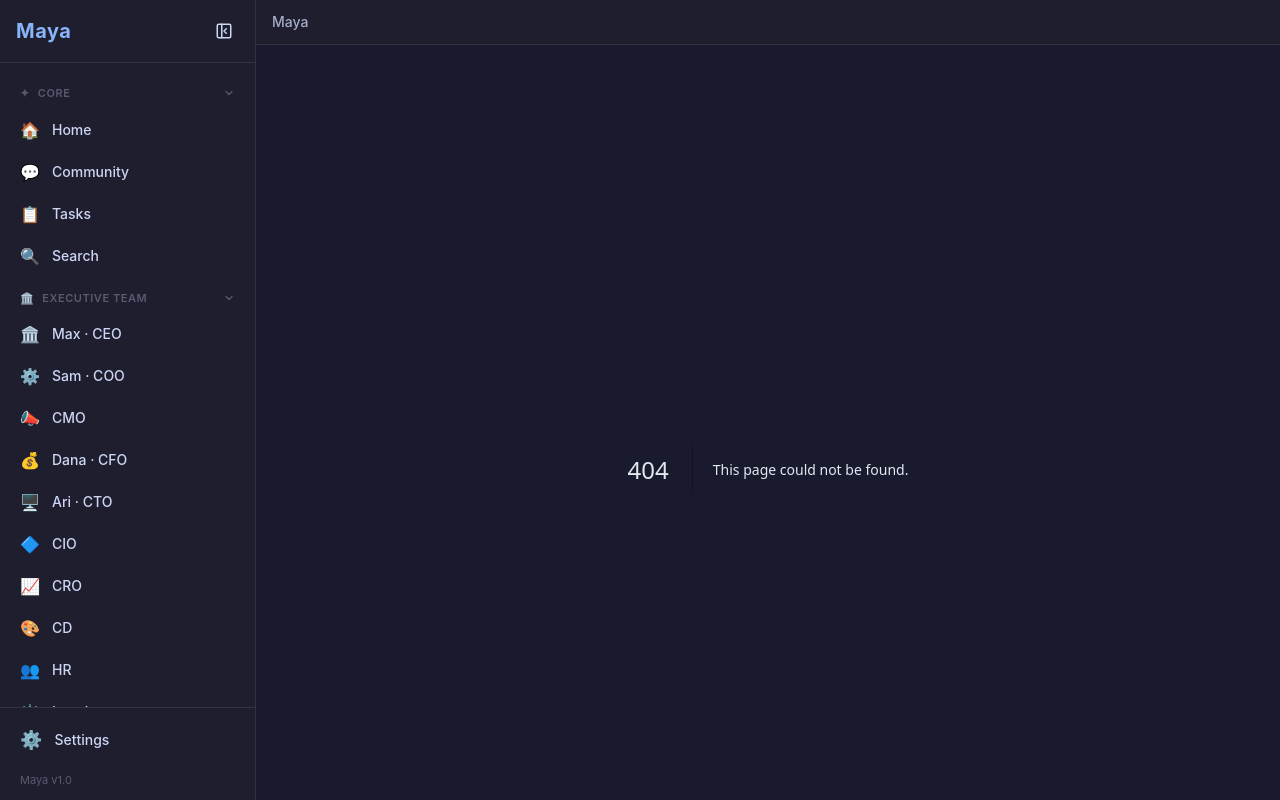
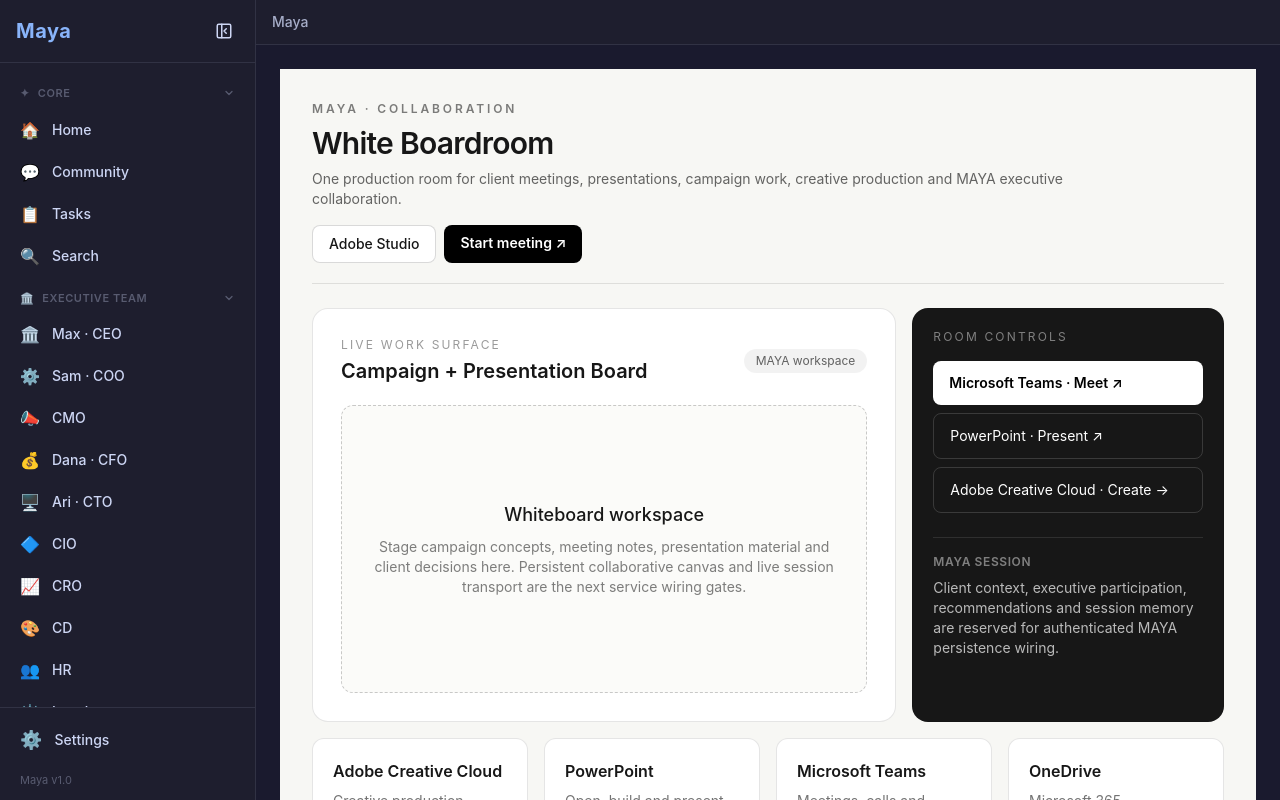
Before and after one commit to cre8veheart-ai/Maya_with_sidebar, a Next.js app: page /white-boardroom in a window 1280 px wide. Before the commit this address had no page. Built offline with nearby package versions, Linux system fonts and the light colour scheme.

Commit message:
Build MAYA White Boardroom workspace

```diff
--- /dev/null
+++ b/app/white-boardroom/page.tsx
@@ -0,0 +1,70 @@
+import Link from "next/link";
+
+const adobeTools = ["Photoshop", "Illustrator", "InDesign", "Acrobat Pro", "Premiere Pro", "After Effects"];
+const roomTools = [
+  { name: "Adobe Creative Cloud", href: "/adobe", note: "Creative production, assets, PDF and Adobe workflows" },
+  { name: "PowerPoint", href: "https://www.microsoft365.com/launch/powerpoint", note: "Open, build and present client decks" },
+  { name: "Microsoft Teams", href: "https://teams.microsoft.com/", note: "Meetings, calls and collaboration" },
+  { name: "OneDrive", href: "https://onedrive.live.com/", note: "Microsoft 365 presentation and meeting files" },
+];
+
+export default function WhiteBoardroom() {
+  return (
+    <main className="min-h-screen bg-[#f7f7f4] text-[#171717]">
+      <div className="mx-auto max-w-7xl p-4 md:p-8">
+        <header className="mb-6 flex flex-wrap items-end justify-between gap-4 border-b border-black/10 pb-5">
+          <div>
+            <p className="text-xs font-semibold uppercase tracking-[0.24em] text-black/50">MAYA · Collaboration</p>
+            <h1 className="mt-2 text-3xl font-semibold tracking-tight">White Boardroom</h1>
+            <p className="mt-2 max-w-3xl text-sm text-black/60">One production room for client meetings, presentations, campaign work, creative production and MAYA executive collaboration.</p>
+          </div>
+          <div className="flex gap-2">
+            <Link href="/adobe" className="rounded-lg border border-black/15 bg-white px-4 py-2 text-sm font-medium">Adobe Studio</Link>
+            <a href="https://teams.microsoft.com/" target="_blank" rel="noreferrer" className="rounded-lg bg-black px-4 py-2 text-sm font-semibold text-white">Start meeting ↗</a>
+          </div>
+        </header>
+
+        <section className="grid gap-4 lg:grid-cols-[1.5fr_0.8fr]">
+          <div className="rounded-2xl border border-black/10 bg-white p-5 md:p-7">
+            <div className="flex flex-wrap items-center justify-between gap-3">
+              <div><p className="text-xs uppercase tracking-[0.18em] text-black/40">Live work surface</p><h2 className="mt-1 text-xl font-semibold">Campaign + Presentation Board</h2></div>
+              <span className="rounded-full bg-black/5 px-3 py-1 text-xs text-black/60">MAYA workspace</span>
+            </div>
+            <div className="mt-5 grid min-h-72 place-items-center rounded-xl border border-dashed border-black/20 bg-[#fbfbf9] p-6 text-center">
+              <div><p className="text-lg font-medium">Whiteboard workspace</p><p className="mx-auto mt-2 max-w-lg text-sm text-black/50">Stage campaign concepts, meeting notes, presentation material and client decisions here. Persistent collaborative canvas and live session transport are the next service wiring gates.</p></div>
+            </div>
+          </div>
+
+          <aside className="rounded-2xl border border-black/10 bg-[#171717] p-5 text-white">
+            <p className="text-xs uppercase tracking-[0.18em] text-white/45">Room controls</p>
+            <div className="mt-4 grid gap-2">
+              <a href="https://teams.microsoft.com/" target="_blank" rel="noreferrer" className="rounded-lg bg-white px-4 py-3 text-sm font-semibold text-black">Microsoft Teams · Meet ↗</a>
+              <a href="https://www.microsoft365.com/launch/powerpoint" target="_blank" rel="noreferrer" className="rounded-lg border border-white/15 px-4 py-3 text-sm">PowerPoint · Present ↗</a>
+              <Link href="/adobe" className="rounded-lg border border-white/15 px-4 py-3 text-sm">Adobe Creative Cloud · Create →</Link>
+            </div>
+            <div className="mt-6 border-t border-white/10 pt-4">
+              <p className="text-xs font-semibold uppercase tracking-wider text-white/45">MAYA session</p>
+              <p className="mt-2 text-sm text-white/70">Client context, executive participation, recommendations and session memory are reserved for authenticated MAYA persistence wiring.</p>
+            </div>
+          </aside>
+        </section>
+
+        <section className="mt-4 grid gap-4 md:grid-cols-2 xl:grid-cols-4">
+          {roomTools.map((tool) => tool.href.startsWith("/") ? (
+            <Link key={tool.name} href={tool.href} className="rounded-xl border border-black/10 bg-white p-5"><h3 className="font-semibold">{tool.name}</h3><p className="mt-2 text-sm text-black/55">{tool.note}</p><p className="mt-4 text-xs font-semibold">Open →</p></Link>
+          ) : (
+            <a key={tool.name} href={tool.href} target="_blank" rel="noreferrer" className="rounded-xl border border-black/10 bg-white p-5"><h3 className="font-semibold">{tool.name}</h3><p className="mt-2 text-sm text-black/55">{tool.note}</p><p className="mt-4 text-xs font-semibold">Open ↗</p></a>
+          ))}
+        </section>
+
+        <section className="mt-4 rounded-2xl border border-black/10 bg-white p-5">
+          <div className="flex flex-wrap items-center justify-between gap-4"><div><p className="text-xs uppercase tracking-[0.18em] text-black/40">Adobe production lane</p><h2 className="mt-1 text-lg font-semibold">Creative Cloud tools</h2></div><Link href="/adobe" className="text-sm font-semibold">Open Adobe Studio →</Link></div>
+          <div className="mt-4 flex flex-wrap gap-2">{adobeTools.map((tool) => <span key={tool} className="rounded-full border border-black/10 bg-[#f7f7f4] px-3 py-2 text-sm">{tool}</span>)}</div>
+          <p className="mt-4 text-xs text-black/50">Adobe Express embedded editing and authenticated Adobe APIs require Adobe developer credentials/approval. The room is structured for that integration without storing credentials in the client page.</p>
+        </section>
+
+        <footer className="mt-6 flex flex-wrap items-center justify-between gap-3 text-sm"><Link href="/" className="font-medium">← Back to MAYA</Link><span className="text-black/40">White Boardroom · production workspace</span></footer>
+      </div>
+    </main>
+  );
+}
```
